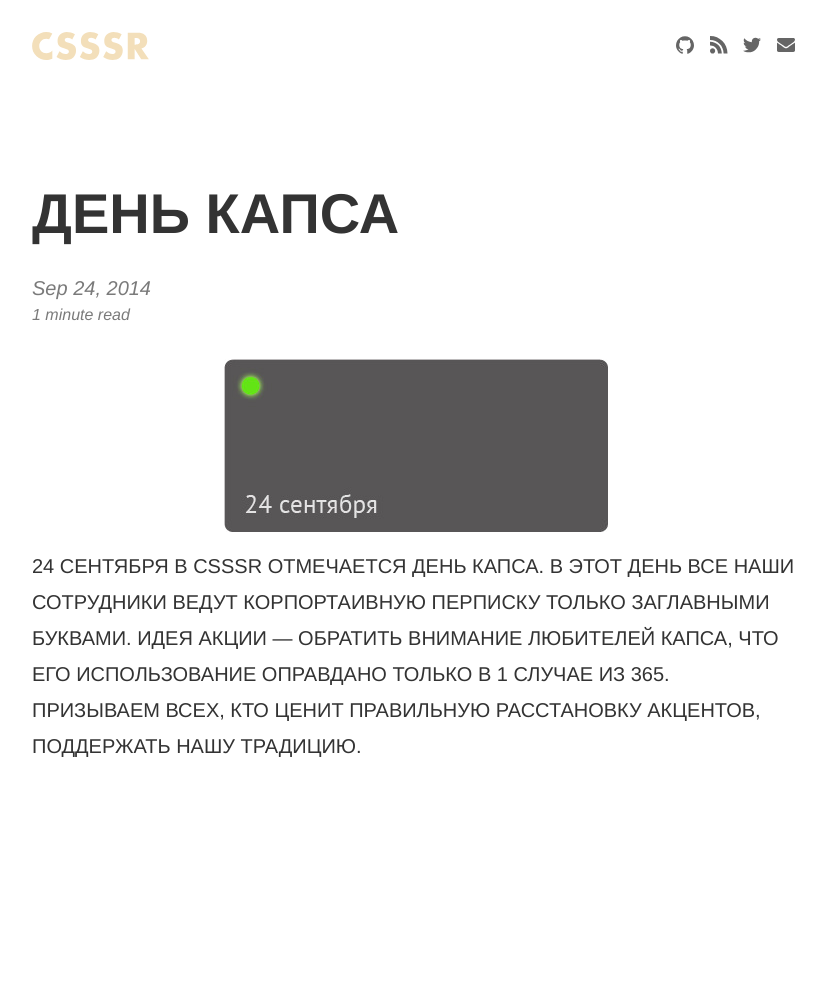
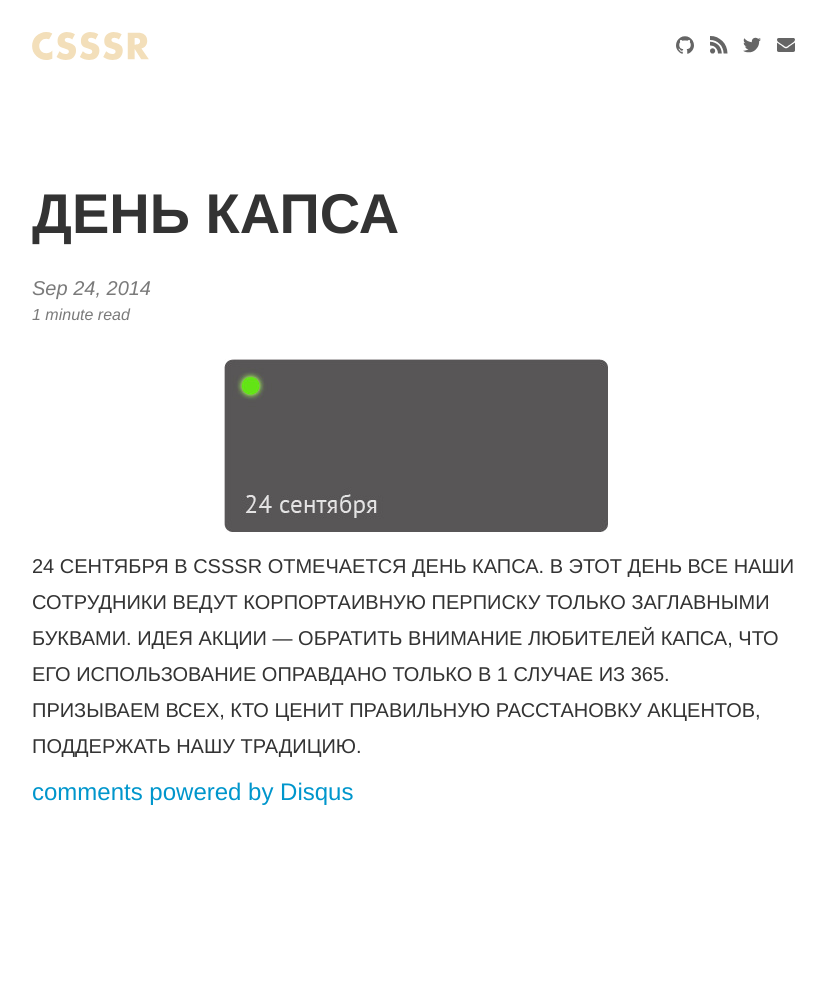
Before and after one commit to vislogurov/csssr.github.io, a Jekyll site: the page built from _posts/2014-09-24-day-of-caps.md, in a window 1280 px wide. Shown: the whole page, without its empty margins (224-1050 px from the left). Built offline with Jekyll 4.4.1, drawn with Linux system fonts in a browser that asks for light colours; Markdown is read by kramdown in place of the engine named in the settings; comment, search, counter and statistics services are not loaded; before the commit the page ends 964 px from its top, so only the background shows below that; some of the changed lines change nothing that is shown.

Commit message:
feat: add disqus

```diff
--- a/_layouts/post.html
+++ b/_layouts/post.html
@@ -37,3 +37,19 @@
 		</div>
 	{% endfor %}
 {% endif %}
+
+
+<div id="disqus_thread"></div>
+<script type="text/javascript">
+	var disqus_shortname = 'blogcsssrru';
+	var disqus_developer = 1; // Comment out when the site is live
+	var disqus_identifier = "{{ page.url }}";
+
+	(function() {
+		var dsq = document.createElement('script'); dsq.type = 'text/javascript'; dsq.async = true;
+		dsq.src = '//' + disqus_shortname + '.disqus.com/embed.js';
+		(document.getElementsByTagName('head')[0] || document.getElementsByTagName('body')[0]).appendChild(dsq);
+	})();
+</script>
+<noscript>Please enable JavaScript to view the <a href="http://disqus.com/?ref_noscript">comments powered by Disqus.</a></noscript>
+<a href="http://disqus.com" class="dsq-brlink">comments powered by <span class="logo-disqus">Disqus</span></a>
```
